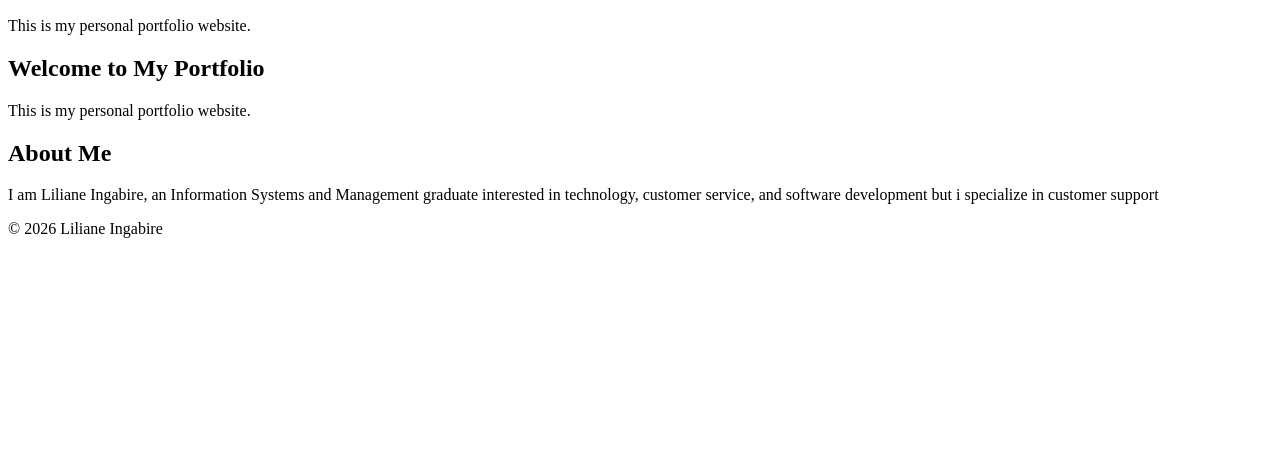
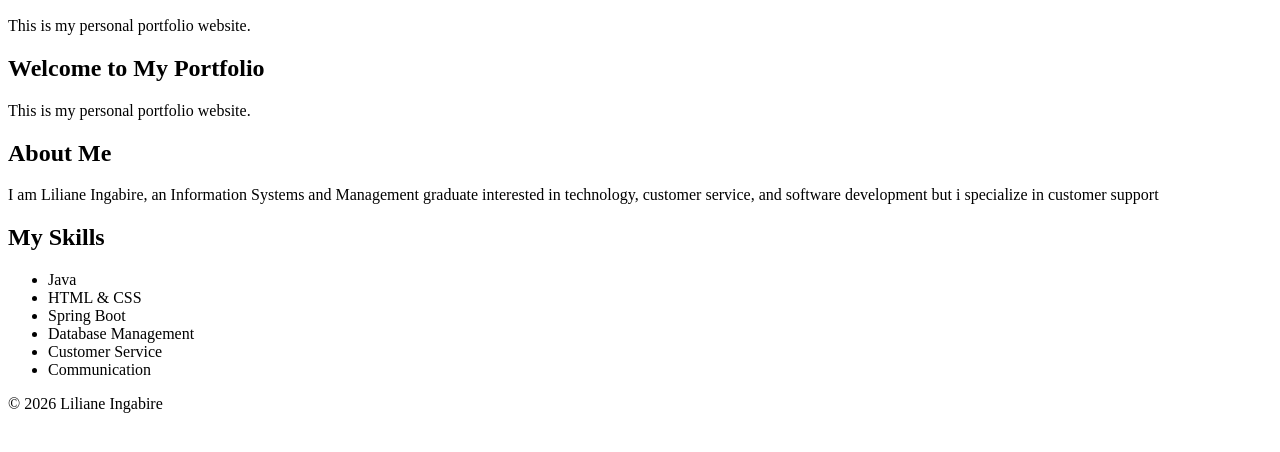
Before and after one commit to Liliane-ops/Liliane-portfolio, a plain HTML site: page index.html in a window 1280 px wide. Shown: the part 110-562 px from the top of the page. Drawn offline with Linux system fonts and the light colour scheme.

Commit message:
Add Skills section

```diff
--- a/index.html
+++ b/index.html
@@ -28,6 +28,17 @@
             interested in technology, customer service, and software development but i specialize in customer support
         </p>
     </section>
+    <section id="skills">
+    <h2>My Skills</h2>
+    <ul>
+        <li>Java</li>
+        <li>HTML & CSS</li>
+        <li>Spring Boot</li>
+        <li>Database Management</li>
+        <li>Customer Service</li>
+        <li>Communication</li>
+    </ul>
+</section>
 </main>
     </main>
 
```
